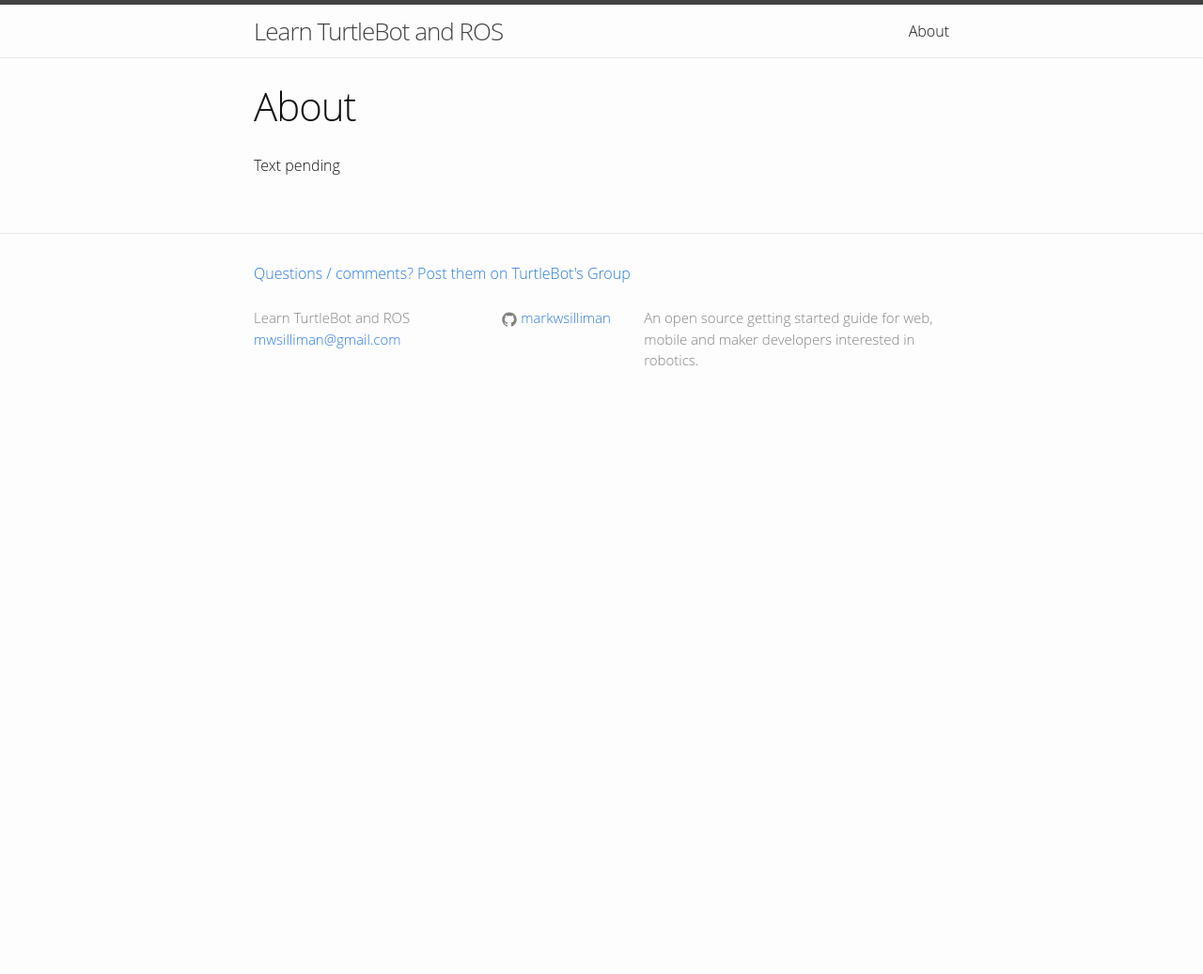
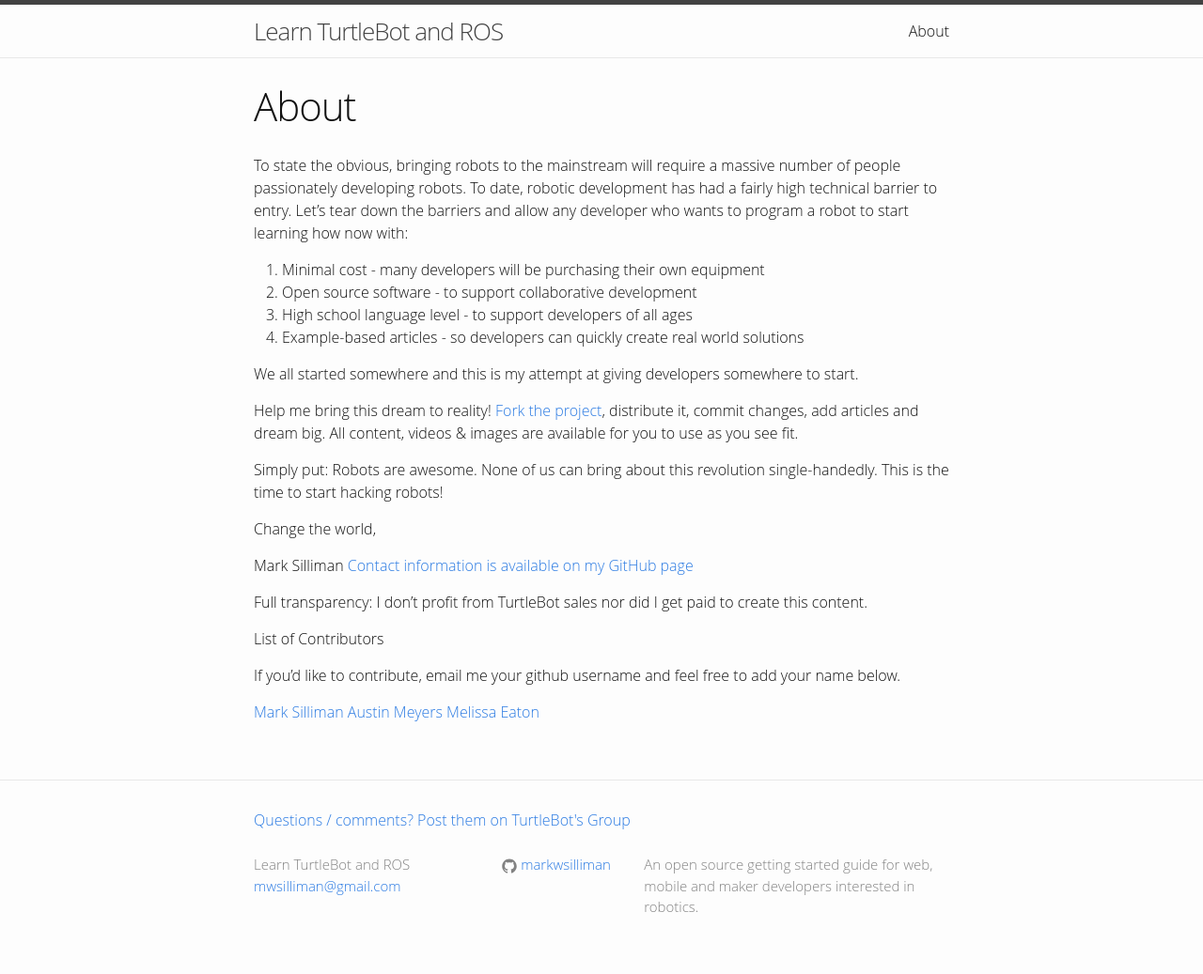
Before and after one commit to turtlebot/learn.turtlebot.com, a Jekyll site: the page built from about.md, in a window 1280 px wide. Shown: the whole page at 94% size. Built offline with Jekyll 4.4.1, drawn with Linux system fonts in a browser that asks for light colours; nearby versions of some CDN libraries; before the commit the page ends 900 px from its top, so only the background shows below that.

Commit message:
about us

```diff
--- a/about.md
+++ b/about.md
@@ -4,4 +4,30 @@
 permalink: /about/
 ---
 
-Text pending
+To state the obvious, bringing robots to the mainstream will require a massive number of people passionately developing robots. To date, robotic development has had a fairly high technical barrier to entry. Let’s tear down the barriers and allow any developer who wants to program a robot to start learning how now with:
+
+1. Minimal cost - many developers will be purchasing their own equipment
+2. Open source software - to support collaborative development
+3. High school language level - to support developers of all ages
+4. Example-based articles - so developers can quickly create real world solutions
+
+We all started somewhere and this is my attempt at giving developers somewhere to start.
+
+Help me bring this dream to reality! [Fork the project](https://github.com/markwsilliman/turtlebot-tutorial), distribute it, commit changes, add articles and dream big. All content, videos & images are available for you to use as you see fit.
+
+Simply put: Robots are awesome. None of us can bring about this revolution single-handedly.  This is the time to start hacking robots!
+
+Change the world,
+
+Mark Silliman
+[Contact information is available on my GitHub page](https://github.com/markwsilliman)
+
+Full transparency: I don’t profit from TurtleBot sales nor did I get paid to create this content.
+
+List of Contributors
+
+If you’d like to contribute, email me your github username and feel free to add your name below.
+
+[Mark Silliman](https://github.com/markwsilliman)
+[Austin Meyers](https://github.com/ak5a)
+[Melissa Eaton](https://github.com/MustangSally12)
```
Also changed, not shown: 3 other files.
